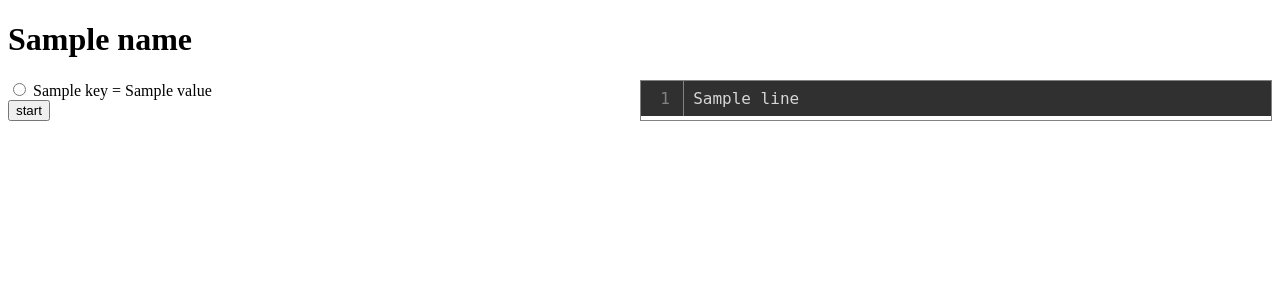
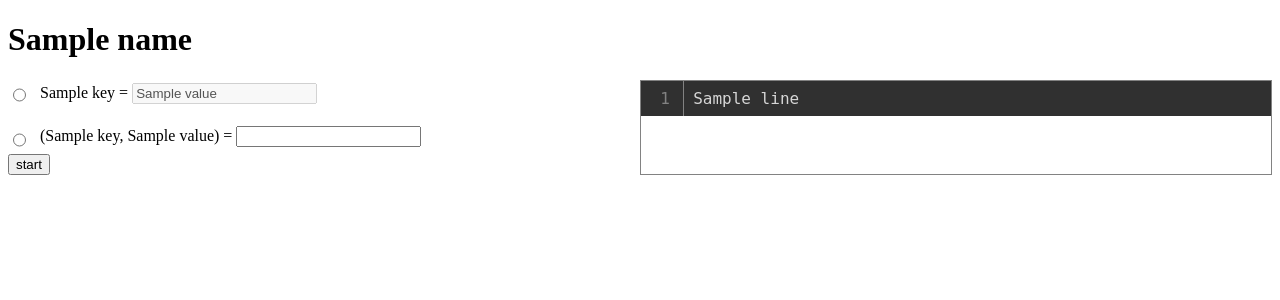
Before and after one commit to DragoNikaa/underAlgo, a Django app: template algorithms/templates/algorithms/visualization.html in a window 1280 px wide. Shown: the part 45-345 px from the top of the page. Run offline with Django 5.2, Linux system fonts and the light colour scheme; the template is opened without the code that fills it: most values are stand-ins (such as "Sample title", 1, 10 or a date in 2020); some libraries are stand-ins or nearby versions.

Commit message:
feat: add custom test case selection with error handling

```diff
--- a/algorithms/algorithms_steps/__init__.py
+++ b/algorithms/algorithms_steps/__init__.py
@@ -1,5 +1,5 @@
-from .binary_search import BinarySearch
+from .binary_search import BinarySearch, BinarySearchInput
 
 __all__ = [
-    "BinarySearch",
+    "BinarySearch", "BinarySearchInput",
 ]
--- a/algorithms/static/algorithms/scripts/visualization.js
+++ b/algorithms/static/algorithms/scripts/visualization.js
@@ -1,20 +1,22 @@
 document.getElementById("start-button").addEventListener("click", handleStartButtonClick);
 document.getElementById("next-step-button").addEventListener("click", handleNextStepButtonClick);
+document.getElementById("restart-button").addEventListener("click", () => {
+	window.location.reload();
+});
 
 async function handleStartButtonClick() {
-	const testCaseId = getSelectedTestCaseId();
-	if (!testCaseId) {
-		alert("Choose a test case!");
-		return;
-	}
+	const testCaseData = getSelectedTestCaseData();
+	if (!testCaseData) return;
 	try {
-		const data = await sendStartRequest(testCaseId);
+		const data = await sendStartRequest(testCaseData);
+		if (!data) return;
 		hideElements("test-cases", "start-button");
 		showElements("next-step-button", "restart-button");
 		updateKeyValuePairs("input", data.input);
 		updateKeyValuePairs("variables", data.step.variables);
 		updateActiveLine(data.step.line);
 	} catch (error) {
+		console.error(error);
 		alert("Something went wrong. Please try again.");
 	}
 }
@@ -24,20 +26,21 @@ async function handleNextStepButtonClick() {
 		const data = await sendNextStepRequest();
 		updateKeyValuePairs("variables", data.step.variables);
 		const output = data.step.output;
-		if (output) {
+		if (output !== undefined) {
 			updateOutput(output);
 			disableButton("next-step-button");
 		}
 		updateActiveLine(data.step.line);
 	} catch (error) {
+		console.error(error);
 		alert("Something went wrong. Please try again.");
 	}
 }
 
-function sendStartRequest(testCaseId) {
+function sendStartRequest(testCaseData) {
 	const endpoint = getEndpoint("start");
 	const bodyData = {
-		test_case_id: testCaseId,
+		"test_case": testCaseData,
 	};
 	return sendRequest(endpoint, bodyData);
 }
@@ -55,16 +58,14 @@ async function sendRequest(endpoint, bodyData = null) {
 			"X-CSRFToken": getCSRFToken(),
 		},
 	};
-	if (bodyData !== null) {
-		options.body = JSON.stringify(bodyData);
+	if (bodyData) options.body = JSON.stringify(bodyData);
+	const response = await fetch(endpoint, options);
+	const data = await response.json();
+	if (response.status === 422) {
+		handleResponseErrors(data.errors)
+		return;
 	}
-	const response = await fetch(endpoint, options);
-	return response.json();
-}
-
-function getSelectedTestCaseId() {
-	const selectedTestCase = document.querySelector("input[name=test-case]:checked");
-	return selectedTestCase ? selectedTestCase.value : null;
+	return data;
 }
 
 function getCSRFToken() {
@@ -73,6 +74,97 @@ function getCSRFToken() {
 
 function getEndpoint(pathSegment) {
 	return window.location.href + pathSegment;
+}
+
+function handleResponseErrors(errors) {
+	errors.forEach(error => {
+		const inputId = error.field;
+		const userMessage = error.message;
+		const inputValue = error.input;
+		const devMessage = `Invalid value in input "${inputId}": ${inputValue}. Reason: ${userMessage}`;
+		handleValidationError(inputId, userMessage, devMessage);
+	});
+}
+
+function getSelectedTestCaseData() {
+	const selectedTestCase = getSelectedTestCase();
+	if (!selectedTestCase) return;
+	const testCaseId = selectedTestCase.value;
+	const testCaseData = {
+		"id": testCaseId,
+	};
+	if (testCaseId === "custom") {
+		testCaseData.body = getCustomTestCaseBody();
+		if (!testCaseData.body) return;
+	}
+	return testCaseData;
+}
+
+function getSelectedTestCase() {
+	const selectedTestCase = document.querySelector("input[name=test-case]:checked");
+	if (!selectedTestCase) {
+		displayMessageInElement("radio-error-message", "Even algorithms need directions – pick a test case to continue.");
+		console.warn("No test case selected.");
+		return;
+	}
+	displayMessageInElement("radio-error-message", "");
+	return selectedTestCase;
+}
+
+function getCustomTestCaseBody() {
+	const body = {};
+	let isInputValid = true;
+	const customInputs = document.querySelectorAll(".custom-input");
+	customInputs.forEach(input => {
+		try {
+			body[input.id] = JSON.parse(input.value);
+			clearValidationError(input.id);
+		} catch (error) {
+			handleValidationError(input.id, "Invalid format. Algorithm confused.", error);
+			isInputValid = false;
+		}
+	});
+	return isInputValid ? body : null;
+}
+
+function handleValidationError(inputId, userMessage, devMessage) {
+	highlightInvalidInput(inputId);
+	displayMessageInElement(`${inputId}-error-message`, userMessage);
+	console.error(devMessage);
+}
+
+function clearValidationError(inputId) {
+	unhighlightInput(inputId);
+	displayMessageInElement(`${inputId}-error-message`, "");
+}
+
+function highlightInvalidInput(inputId) {
+	const inputElement = document.getElementById(inputId);
+	inputElement.classList.add("invalid-input");
+}
+
+function unhighlightInput(inputId) {
+	const inputElement = document.getElementById(inputId);
+	inputElement.classList.remove("invalid-input");
+}
+
+function displayMessageInElement(elementId, message) {
+	const element = document.getElementById(elementId);
+	element.textContent = message;
+}
+
+function hideElements(...elementIds) {
+	for (const elementId of elementIds) {
+		const element = document.getElementById(elementId);
+		element.classList.add("hidden");
+	}
+}
+
+function showElements(...elementIds) {
+	for (const elementId of elementIds) {
+		const element = document.getElementById(elementId);
+		element.classList.remove("hidden");
+	}
 }
 
 function updateKeyValuePairs(containerId, keyValueMap) {
@@ -97,7 +189,7 @@ function updateOutput(output) {
 }
 
 function disableButton(buttonId) {
-	button = document.getElementById(buttonId);
+	const button = document.getElementById(buttonId);
 	button.disabled = true;
 }
 
@@ -113,17 +205,3 @@ function removeActiveLine() {
 		activeLine.classList.remove("active-line");
 	}
 }
-
-function hideElements(...elementIds) {
-	for (const elementId of elementIds) {
-		const element = document.getElementById(elementId);
-		element.classList.add("hidden");
-	}
-}
-
-function showElements(...elementIds) {
-	for (const elementId of elementIds) {
-		const element = document.getElementById(elementId);
-		element.classList.remove("hidden");
-	}
-}
--- a/algorithms/static/algorithms/styles/visualization.css
+++ b/algorithms/static/algorithms/styles/visualization.css
@@ -1,6 +1,35 @@
 #visualization {
 	display: grid;
 	grid-template-columns: 1fr 1fr;
+}
+
+#test-cases {
+	display: flex;
+	flex-direction: column;
+	gap: 1em;
+}
+
+.test-case {
+	display: flex;
+	gap: 0.5em;
+}
+
+td:first-child {
+	white-space: nowrap;
+	text-align: right;
+}
+
+.invalid-input {
+	border: 2px solid var(--error-color);
+}
+
+.invalid-input:focus {
+	outline: none;
+	box-shadow: 0 0 5px var(--error-color);
+}
+
+.error-message {
+	color: var(--error-color);
 }
 
 pre {
--- a/algorithms/templates/algorithms/visualization.html
+++ b/algorithms/templates/algorithms/visualization.html
@@ -7,23 +7,44 @@
 <h1>{{ name }}</h1>
 <div id="visualization">
 	<div>
+		{% csrf_token %}
 		<div id="test-cases">
 			{% for test_case in test_cases %}
-			<input type="radio" id="test-case-{{ test_case.id }}" name="test-case" value="{{ test_case.id }}">
-			<label for="test-case-{{ test_case.id }}">
-			{% for key, value in test_case.body.items %}
-			{{ key }} = {{ value }}
+			<div class="test-case">
+				<input type="radio" id="test-case-{{ test_case.id }}" name="test-case" value="{{ test_case.id }}">
+				<table>
+					{% for key, value in test_case.body.items %}
+					<tr>
+						<td><label for="test-case-{{ test_case.id }}">{{ key }} =</label></td>
+						<td><input value="{{ value }}" disabled></td>
+					</tr>
+					{% endfor %}
+				</table>
+			</div>
 			{% endfor %}
-			</label><br>
-			{% endfor %}
+			<div class="test-case">
+				<input type="radio" id="test-case-custom" name="test-case" value="custom">
+				<table>
+					{% for key in test_cases.0.body %}
+					<tr>
+						<td><label for="test-case-custom">{{ key }} =</label></td>
+						<td><input id="{{ key }}" class="custom-input"></td>
+					</tr>
+					<tr>
+						<td></td>
+						<td><span id="{{ key }}-error-message" class="error-message"></span></td>
+					</tr>
+					{% endfor %}
+				</table>
+			</div>
 		</div>
-		{% csrf_token %}
+		<div id="radio-error-message" class="error-message"></div>
 		<button id="start-button">start</button>
 		<div id="input"></div>
 		<div id="variables"></div>
 		<div id="output"></div>
 		<button id="next-step-button" class="hidden">next</button>
-		<button id="restart-button" class="hidden" onclick="location.reload()">restart</button>
+		<button id="restart-button" class="hidden">restart</button>
 	</div>
 	<div id="lines">
 		{% for line in code %}
--- a/static/styles/main.css
+++ b/static/styles/main.css
@@ -6,8 +6,9 @@
 	--number-color: #fb8b50;
 	--line-number-color: #828282;
 	--code-background-color: #303030;
+	--error-color: red;
 }
 
 .hidden {
-	display: none;
+	display: none !important;
 }
```
Also changed, not shown: algorithms/algorithms_steps/binary_search.py (+21 -0 lines), algorithms/views.py (+27 -8 lines), 2 other files.
